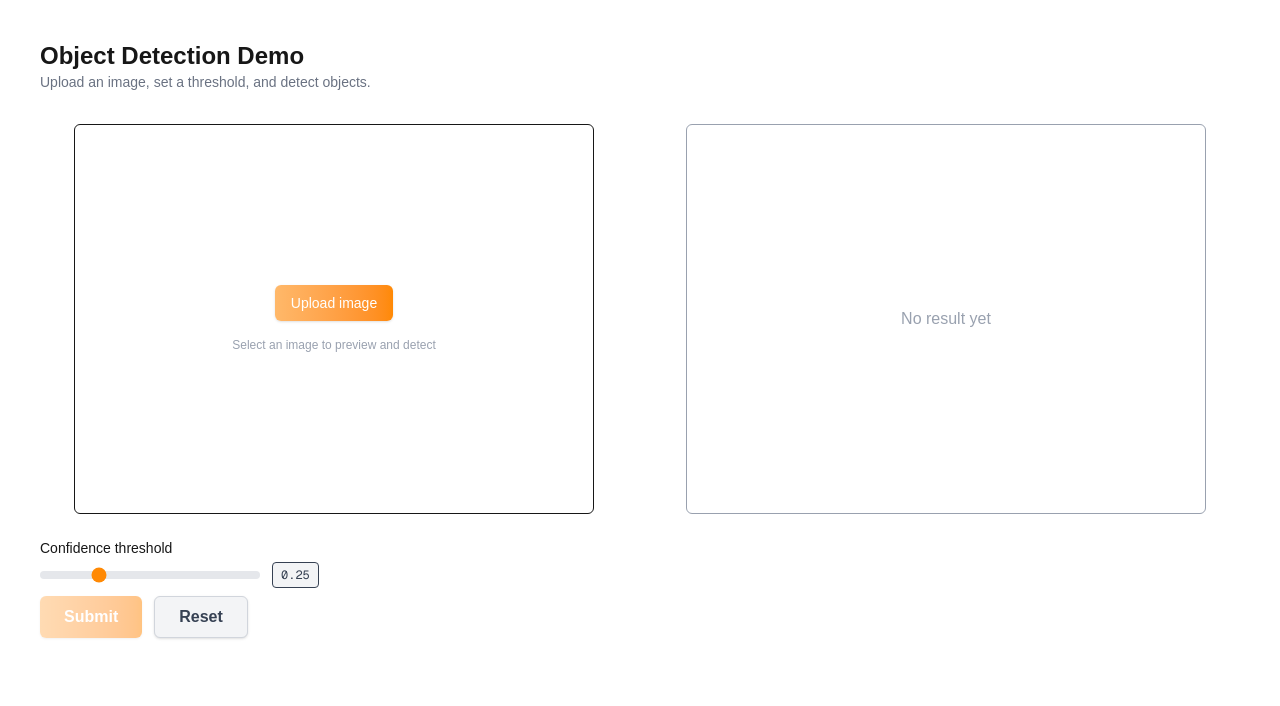
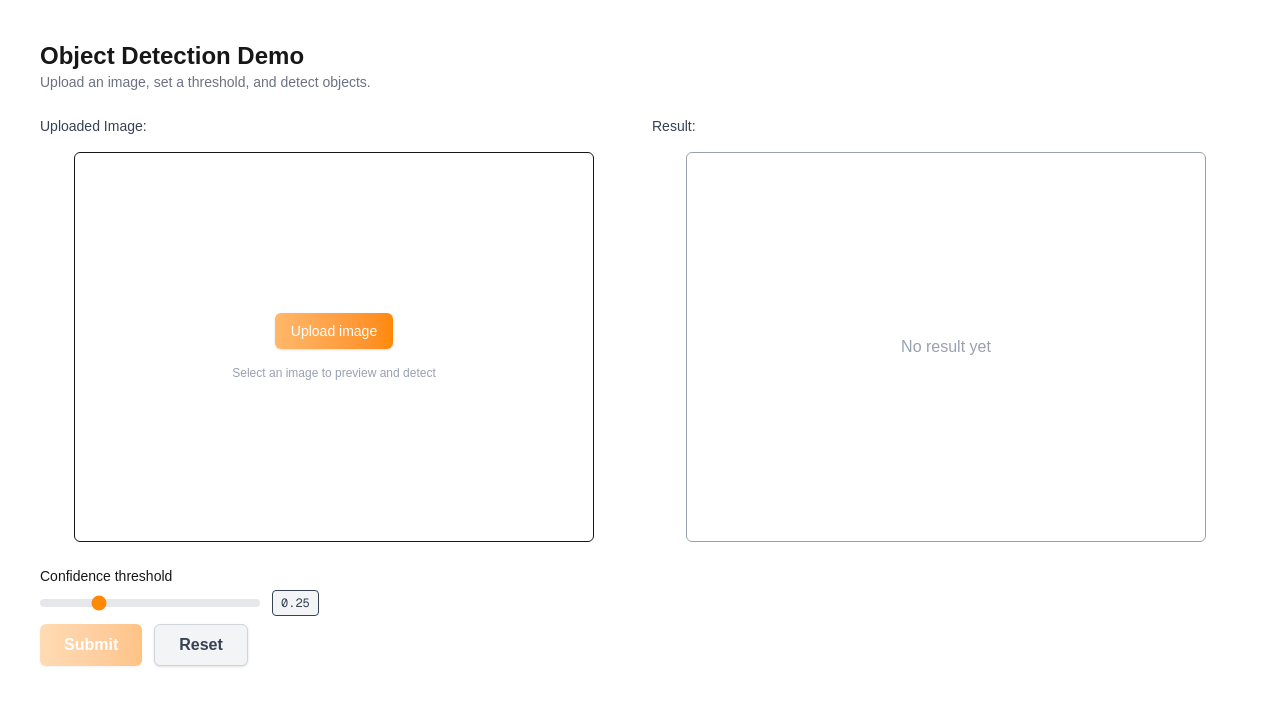
Before and after one commit to alperbingol/ObjectDetect, a Next.js app: page / in a window 1280 px wide. Shown: the top 706 px of the page. Built offline with nearby package versions, Linux system fonts and the light colour scheme.

Commit message:
add labels

```diff
--- a/src/app/page.tsx
+++ b/src/app/page.tsx
@@ -74,6 +74,7 @@ export default function Home() {
       </header>
       <main className="grid grid-cols-1 md:grid-cols-2 gap-6 items-start">
         <section>
+          <div className="mb-2 text-sm font-medium text-gray-700 dark:text-gray-200">Uploaded Image:</div>
           <div className={panelClass}>
             <div className={panelInnerClass}>
               <ImageUploader
@@ -102,6 +103,7 @@ export default function Home() {
         </section>
 
         <section>
+          <div className="mb-2 text-sm font-medium text-gray-700 dark:text-gray-200">Result:</div>
           <div className={panelClass}>
             <div className={panelInnerClass}>
               {previewUrl ? (
```
